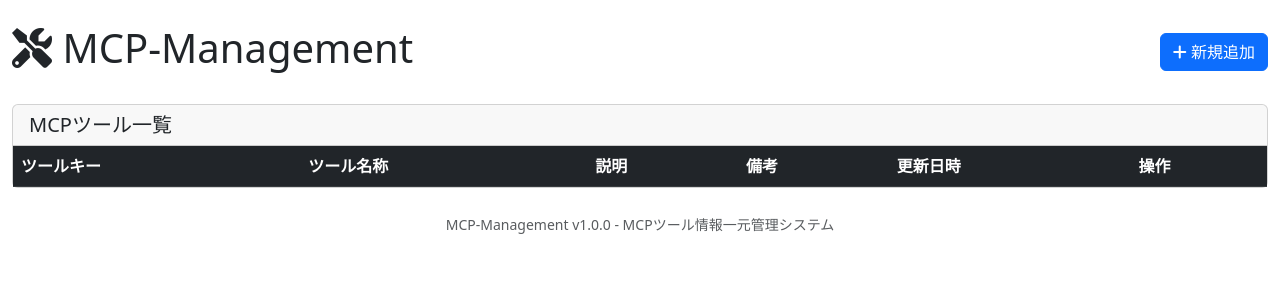
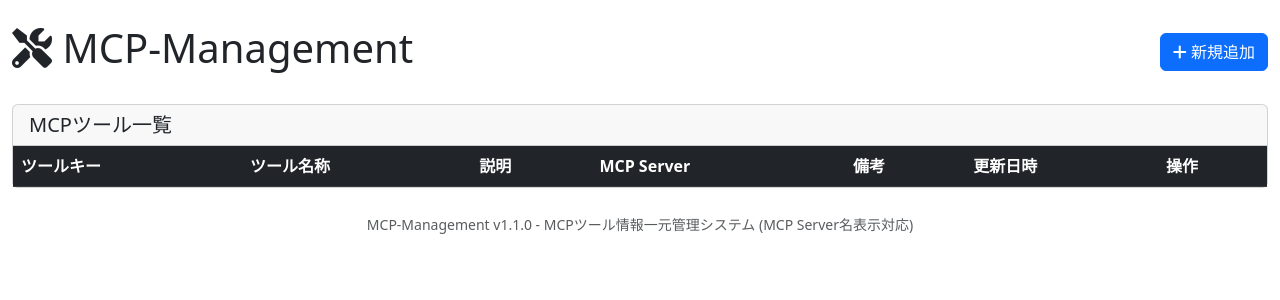
Before and after one commit to takehig/MCP-Management, a FastAPI app: page / in a window 1280 px wide. Shown: the top 300 px of the page. Run offline with FastAPI, Linux system fonts and the light colour scheme; data that the repository does not hold is empty.

Commit message:
[FEATURE] MCP Server名カラム表示対応 v1.1.0
- templates/index.html: MCP Server カラム追加・ソート対応
- static/js/main.js: mcp_server_name フィールド表示・ソート対応
- バージョン更新: v1.0.0 → v1.1.0
- 表示改善: MCP Server名をバッジ形式で表示

```diff
--- a/static/js/main.js
+++ b/static/js/main.js
@@ -30,6 +30,7 @@ function renderTable() {
             <td>${tool.tool_key}</td>
             <td>${tool.tool_name}</td>
             <td>${truncateText(tool.description, 100)}</td>
+            <td><span class="badge bg-secondary">${tool.mcp_server_name || 'Unknown'}</span></td>
             <td>${tool.remarks || ''}</td>
             <td>${formatDateTime(tool.updated_at)}</td>
             <td>
@@ -47,7 +48,7 @@ function renderTable() {
 
 // テーブルソート機能
 function sortTable(columnIndex) {
-    const columns = ['tool_key', 'tool_name', 'description', 'remarks', 'updated_at'];
+    const columns = ['tool_key', 'tool_name', 'description', 'mcp_server_name', 'remarks', 'updated_at'];
     const column = columns[columnIndex];
 
     if (sortColumn === columnIndex) {
--- a/templates/index.html
+++ b/templates/index.html
@@ -44,10 +44,13 @@
                                             説明 <span class="sort-icon" id="sort2"></span>
                                         </th>
                                         <th class="sortable" onclick="sortTable(3)">
-                                            備考 <span class="sort-icon" id="sort3"></span>
+                                            MCP Server <span class="sort-icon" id="sort3"></span>
                                         </th>
                                         <th class="sortable" onclick="sortTable(4)">
-                                            更新日時 <span class="sort-icon" id="sort4"></span>
+                                            備考 <span class="sort-icon" id="sort4"></span>
+                                        </th>
+                                        <th class="sortable" onclick="sortTable(5)">
+                                            更新日時 <span class="sort-icon" id="sort5"></span>
                                         </th>
                                         <th>操作</th>
                                     </tr>
@@ -139,7 +142,7 @@
     <script src="/static/js/main.js"></script>
 
     <footer class="mt-4 text-center text-muted">
-        <small>MCP-Management v1.0.0 - MCPツール情報一元管理システム</small>
+        <small>MCP-Management v1.1.0 - MCPツール情報一元管理システム (MCP Server名表示対応)</small>
     </footer>
 </body>
 </html>
```
